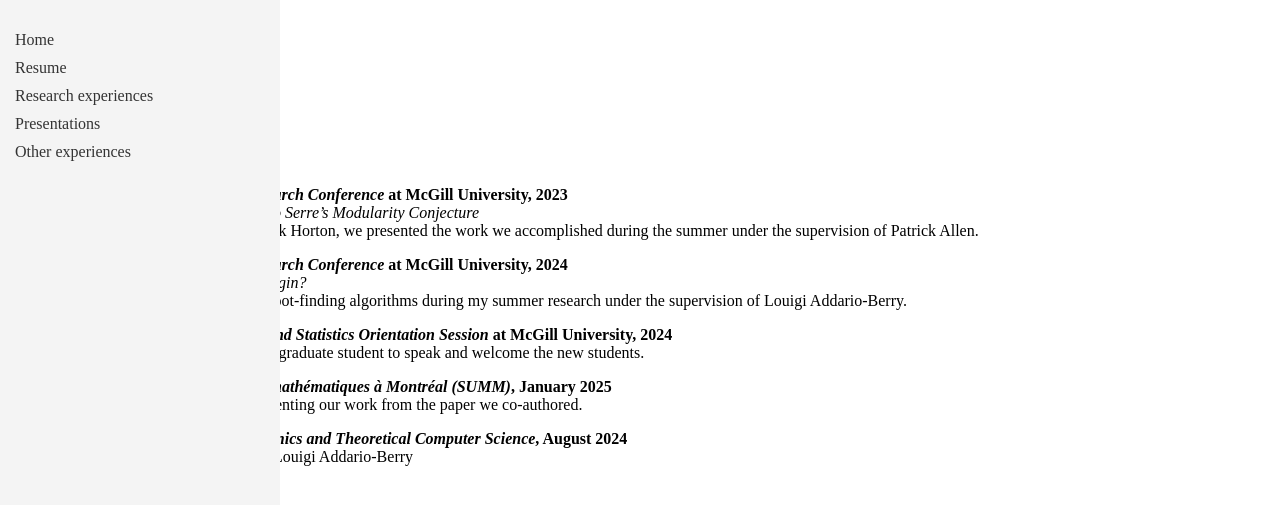
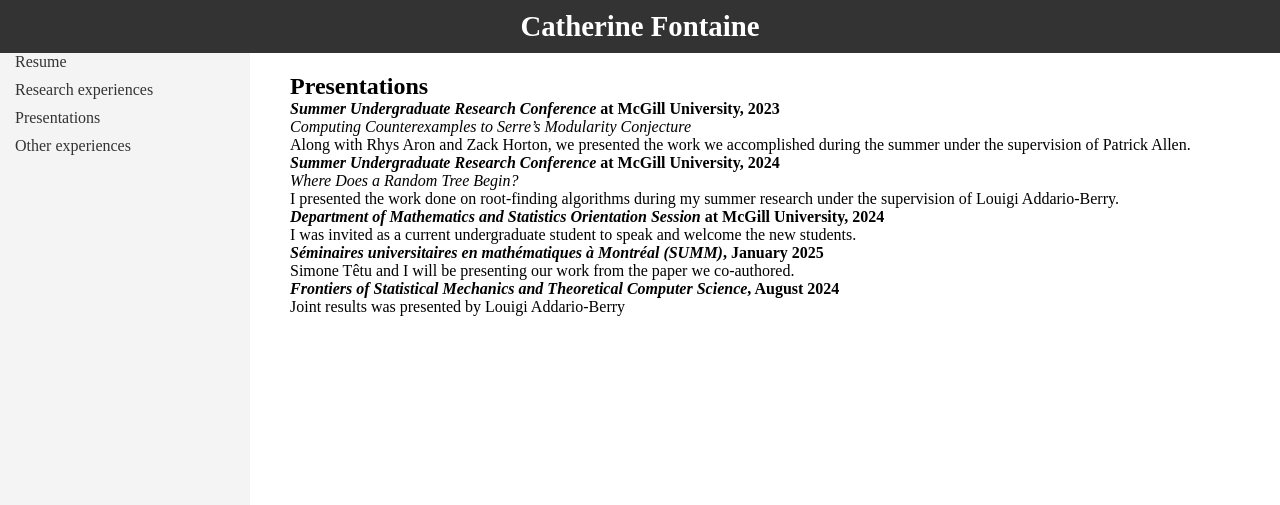
Before and after one commit to CatherineFontaine/CatherineFontaine.github.io, a Jekyll site: the page built from presentations.md, in a window 1280 px wide. Shown: the top 505 px of the page. Built offline with Jekyll 4.4.1, drawn with Linux system fonts in a browser that asks for light colours.

Commit message:
Update style.css

```diff
--- a/assets/css/style.css
+++ b/assets/css/style.css
@@ -1,13 +1,44 @@
-/* Default sidebar behavior (for larger screens like your Mac) */
+/* Basic Reset */
+* {
+  margin: 0;
+  padding: 0;
+  box-sizing: border-box;
+}
+
+/* Header Style */
+header {
+  background-color: #333;
+  color: white;
+  padding: 10px 20px;
+  text-align: center;
+  position: relative;
+  z-index: 2;
+}
+
+header h1 {
+  margin: 0;
+  font-size: 1.8em;
+}
+
+.hamburger {
+  display: none;
+  position: absolute;
+  top: 15px;
+  right: 20px;
+  font-size: 30px;
+  cursor: pointer;
+}
+
+/* Sidebar Style (for larger screens like your Mac) */
 .sidebar {
   width: 250px;
-  height: 100vh; /* Make it take full height of the screen */
+  height: 100vh; /* Full height */
   padding: 15px;
   background-color: #f4f4f4;
-  position: fixed; /* Fix it to the left side */
+  position: fixed; /* Fixed sidebar */
   top: 0;
   left: 0;
-  z-index: 1;
+  z-index: 1; /* Sidebar stays on top of the content */
   transition: all 0.3s ease; /* Smooth transition */
 }
 
@@ -17,62 +48,12 @@
 }
 
 .content {
-  margin-left: 270px; /* Make space for the sidebar */
+  margin-left: 270px; /* Adjusted for sidebar space */
   padding: 20px;
-  width: calc(100% - 270px); /* Adjust content width */
+  width: calc(100% - 270px); /* Adjust content width for sidebar */
 }
 
-/* Mobile-specific styles (keep the hamburger menu and collapsing sidebar) */
-@media (max-width: 768px) {
-  .sidebar {
-    display: none; /* Initially hide sidebar on mobile */
-    position: absolute; /* Position it absolutely */
-    top: 0;
-    left: 0;
-    width: 100%; /* Full width on mobile */
-    background-color: #f4f4f4;
-    padding-top: 60px; /* Space for the hamburger menu */
-  }
-
-  .hamburger {
-    display: block; /* Show the hamburger menu on mobile */
-  }
-
-  .sidebar.show {
-    display: block; /* Show sidebar when hamburger is clicked */
-  }
-
-  .content {
-    margin-left: 0; /* Full width on mobile */
-    width: 100%; /* Adjust content width */
-  }
-
-  .right-block {
-    width: 100%; /* Make right-block full-width on mobile */
-  }
-}
-
-/* Your existing CSS */
-
-/* Sidebar styles */
-.container {
-  display: flex;
-  margin-top: 20px;
-}
-
-.sidebar {
-  width: 250px;
-  padding: 15px;
-  background-color: #f4f4f4;
-  transition: all 0.3s ease; /* Smooth transition for opening/closing */
-}
-
-.content {
-  margin-left: 50px;
-  padding: 20px;
-  width: calc(100% - 270px);
-}
-
+/* Sidebar Menu Styling */
 .sidebar ul {
   list-style: none;
   padding: 0;
@@ -91,7 +72,7 @@
   color: #007bff;
 }
 
-/* Right-block styles */
+/* Right Block Styles (Profile Section) */
 .right-block {
   width: 325px;
   padding: 15px;
@@ -126,21 +107,17 @@
   gap: 10px;
 }
 
-.content::after {
-  content: "";
-  display: table;
-  clear: both;
-}
+/* MOBILE STYLES */
 
-/* Responsive styles for smaller screens */
+/* For smaller screens (mobile) */
 @media (max-width: 768px) {
-  /* Stack the layout vertically */
+  /* Stack elements vertically on mobile */
   .container {
     flex-direction: column;
-    margin-top: 10px; /* Reduce the top margin */
+    margin-top: 10px;
   }
 
-  /* Sidebar takes full width on small screens */
+  /* Hide sidebar by default on mobile */
   .sidebar {
     display: none;
     position: absolute;
@@ -149,28 +126,33 @@
     width: 100%;
     background-color: #f4f4f4;
     z-index: 1;
-    padding-top: 60px; /* Space for the hamburger menu */
+    padding-top: 60px; /* Space for hamburger button */
   }
 
-  /* Display the hamburger menu */
+  /* Show the hamburger icon */
   .hamburger {
     display: block;
   }
 
-  /* Adjust content */
+  /* When sidebar is toggled, show it */
+  .sidebar.show {
+    display: block;
+  }
+
+  /* Adjust content width */
   .content {
     margin-left: 0;
     width: 100%;
   }
 
-  /* Right-block adjustments */
+  /* Make right block full width */
   .right-block {
     width: 100%;
     float: none;
     margin: 0 auto;
   }
 
-  /* Profile picture adjustment */
+  /* Adjust profile picture size on mobile */
   .profile-pic {
     width: 200px;
     height: 200px;
```
